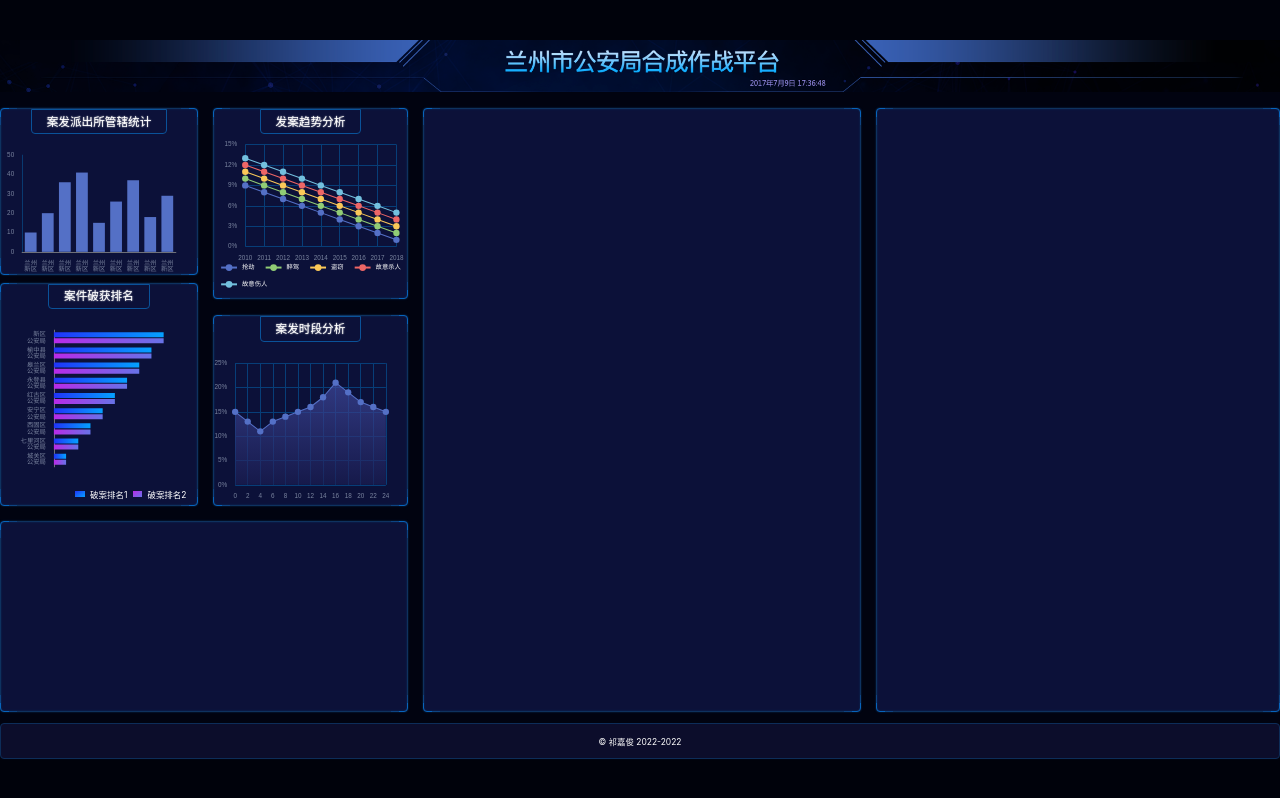
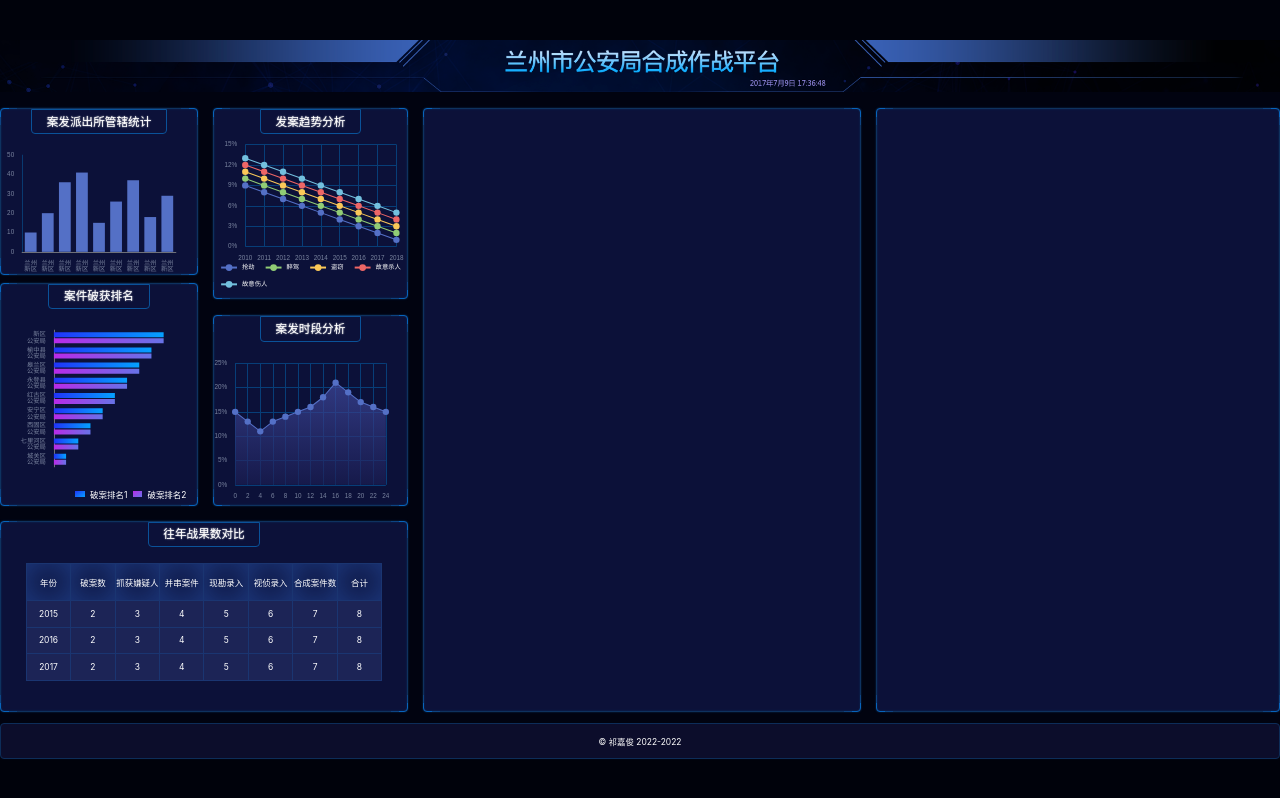
Before and after one commit to MinorN/big-screen, a React (Vite) app: page /#/ in a window 1280 px wide. Built offline with nearby package versions, Linux system fonts and the light colour scheme.

Commit message:
制作 Chart5

```diff
--- /dev/null
+++ b/src/components/chart-5.tsx
@@ -0,0 +1,55 @@
+import React, {useEffect} from 'react';
+
+export const Chart5 = () => {
+    return (
+        <div className="往年战果数对比">
+            <h2>往年战果数对比</h2>
+            <table>
+                <thead>
+                <tr>
+                    <th>年份</th>
+                    <th>破案数</th>
+                    <th>抓获嫌疑人</th>
+                    <th>并串案件</th>
+                    <th>现勘录入</th>
+                    <th>视侦录入</th>
+                    <th>合成案件数</th>
+                    <th>合计</th>
+                </tr>
+                </thead>
+                <tbody>
+                <tr>
+                    <td>2015</td>
+                    <td>2</td>
+                    <td>3</td>
+                    <td>4</td>
+                    <td>5</td>
+                    <td>6</td>
+                    <td>7</td>
+                    <td>8</td>
+                </tr>
+                <tr>
+                    <td>2016</td>
+                    <td>2</td>
+                    <td>3</td>
+                    <td>4</td>
+                    <td>5</td>
+                    <td>6</td>
+                    <td>7</td>
+                    <td>8</td>
+                </tr>
+                <tr>
+                    <td>2017</td>
+                    <td>2</td>
+                    <td>3</td>
+                    <td>4</td>
+                    <td>5</td>
+                    <td>6</td>
+                    <td>7</td>
+                    <td>8</td>
+                </tr>
+                </tbody>
+            </table>
+        </div>
+    );
+};
--- a/src/pages/home.scss
+++ b/src/pages/home.scss
@@ -37,6 +37,7 @@
       "box3 box3 box4 box5" 363fr / 366fr 361fr 811fr 747fr;
     grid-column-gap: px(28);
     grid-row-gap: px(28);
+
     > section {
       text-align: center;
     }
@@ -93,7 +94,7 @@
       grid-area: box5;
     }
 
-    .案发派出所管辖统计, .案件破获排名, .发案趋势分析,.案发时段分析 {
+    .案发派出所管辖统计, .案件破获排名, .发案趋势分析, .案发时段分析, .往年战果数对比 {
       height: px(315);
       display: flex;
       flex-direction: column;
@@ -116,11 +117,13 @@
       }
     }
 
-    .发案趋势分析,.案发时段分析{
+    .发案趋势分析, .案发时段分析 {
       height: px(361);
     }
+
     .案件破获排名 {
       height: px(423);
+
       .legend {
         display: flex;
         align-items: center;
@@ -147,7 +150,35 @@
       }
 
     }
+
+    .往年战果数对比 {
+      > table {
+        margin-top: px(30);
+        border-collapse: collapse;
+
+        th, td {
+          border: 1px solid #1a3571;
+        }
+
+        thead {
+          th {
+            height: px(70);
+            box-shadow: inset 0 0 px(60) 0 #1f3d85;
+          }
+        }
+
+        tbody {
+          td {
+            height: px(50);
+            width: px(84);
+            background: #1c2456;
+          }
+        }
+      }
+    }
+
   }
 
 
+
 }
--- a/src/pages/home.tsx
+++ b/src/pages/home.tsx
@@ -5,6 +5,7 @@
 import {Chart2} from '../components/chart-2';
 import {Chart3} from '../components/chart-3';
 import {Chart4} from '../components/chart-4';
+import {Chart5} from '../components/chart-5';
 
 
 export const Home = () => {
@@ -21,7 +22,9 @@
                     <Chart3/>
                     <Chart4/>
                 </section>
-                <section className="bordered section3"></section>
+                <section className="bordered section3">
+                    <Chart5/>
+                </section>
                 <section className="bordered section4"></section>
                 <section className="bordered section5"></section>
             </main>
```
